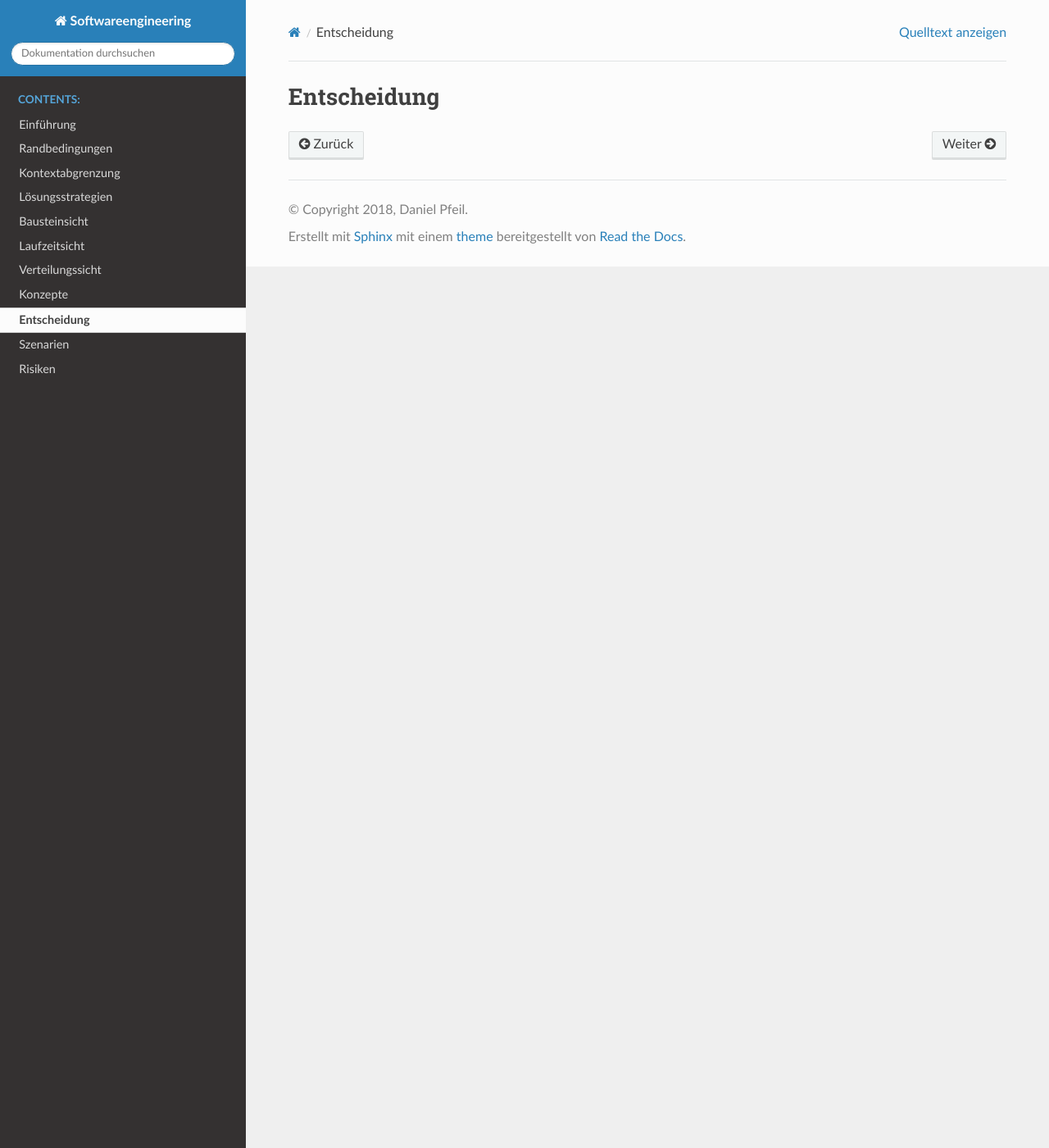
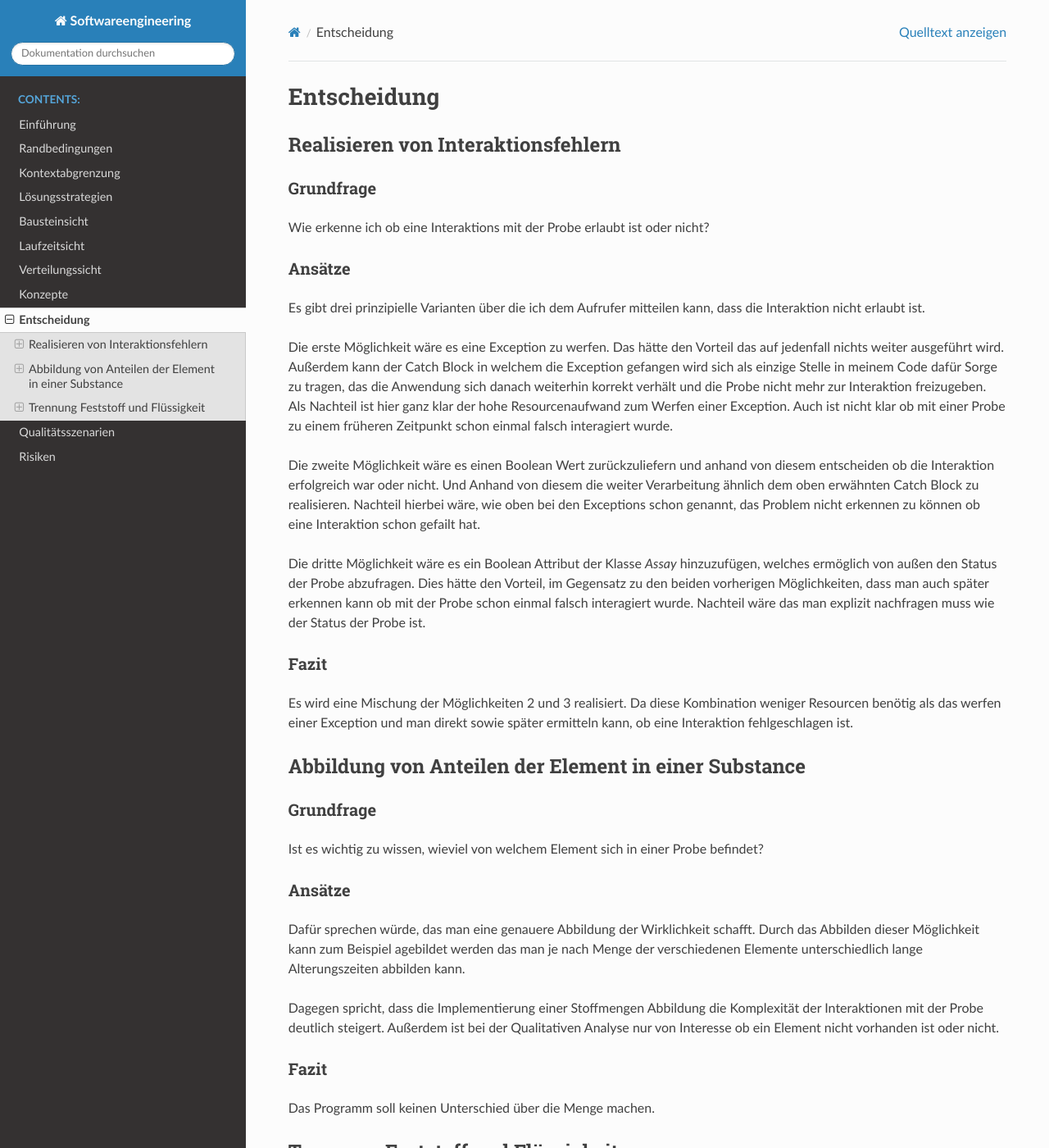
Before and after one commit to pfeilda/softwareengineeringProjekt, a Sphinx documentation site: the page built from Documentation/Design/Entscheidung.rst, in a window 1280 px wide and 1400 px high. Shown: the whole window at 82% size. Built offline with Sphinx 7.4.7 and the Read the Docs theme 2.0.0, drawn with Linux system fonts in a browser that asks for light colours; some of the changed text lies outside the part shown.

Commit message:
improved for presentation of actual state

```diff
--- a/Documentation/Design/Entscheidung.rst
+++ b/Documentation/Design/Entscheidung.rst
@@ -1,2 +1,92 @@
 Entscheidung
 ============
+
+Realisieren von Interaktionsfehlern
+###################################
+
+Grundfrage
+**********
+
+Wie erkenne ich ob eine Interaktions mit der Probe erlaubt ist oder nicht?
+
+Ansätze
+*******
+
+Es gibt drei prinzipielle Varianten über die ich dem Aufrufer mitteilen kann, dass die Interaktion nicht erlaubt ist.
+
+Die erste Möglichkeit wäre es eine Exception zu werfen. Das hätte den Vorteil das auf jedenfall nichts weiter ausgeführt
+wird. Außerdem kann der Catch Block in welchem die Exception gefangen wird sich als einzige Stelle in meinem Code dafür
+Sorge zu tragen, das die Anwendung sich danach weiterhin korrekt verhält und die Probe nicht mehr zur Interaktion
+freizugeben. Als Nachteil ist hier ganz klar der hohe Resourcenaufwand zum Werfen einer Exception. Auch ist nicht klar
+ob mit einer Probe zu einem früheren Zeitpunkt schon einmal falsch interagiert wurde.
+
+Die zweite Möglichkeit wäre es einen Boolean Wert zurückzuliefern und anhand von diesem entscheiden ob die Interaktion
+erfolgreich war oder nicht. Und Anhand von diesem die weiter Verarbeitung ähnlich dem oben erwähnten Catch Block zu
+realisieren. Nachteil hierbei wäre, wie oben bei den Exceptions schon genannt, das Problem nicht erkennen zu können ob
+eine Interaktion schon gefailt hat.
+
+Die dritte Möglichkeit wäre es ein Boolean Attribut der Klasse `Assay` hinzuzufügen, welches ermöglich von außen den
+Status der Probe abzufragen. Dies hätte den Vorteil, im Gegensatz zu den beiden vorherigen Möglichkeiten, dass man
+auch später erkennen kann ob mit der Probe schon einmal falsch interagiert wurde. Nachteil wäre das man explizit
+nachfragen muss wie der Status der Probe ist.
+
+Fazit
+*****
+
+Es wird eine Mischung der Möglichkeiten 2 und 3 realisiert. Da diese Kombination weniger Resourcen benötig als das
+werfen einer Exception und man direkt sowie später ermitteln kann, ob eine Interaktion fehlgeschlagen ist.
+
+
+Abbildung von Anteilen der Element in einer Substance
+#####################################################
+
+Grundfrage
+**********
+
+Ist es wichtig zu wissen, wieviel von welchem Element sich in einer Probe befindet?
+
+Ansätze
+*******
+
+Dafür sprechen würde, das man eine genauere Abbildung der Wirklichkeit schafft. Durch das Abbilden dieser Möglichkeit
+kann zum Beispiel agebildet werden das man je nach Menge der verschiedenen Elemente unterschiedlich lange
+Alterungszeiten abbilden kann.
+
+Dagegen spricht, dass die Implementierung einer Stoffmengen Abbildung die Komplexität der Interaktionen mit der Probe
+deutlich steigert. Außerdem ist bei der Qualitativen Analyse nur von Interesse ob ein Element nicht vorhanden ist oder
+nicht.
+
+Fazit
+*****
+
+Das Programm soll keinen Unterschied über die Menge machen.
+
+
+Trennung Feststoff und Flüssigkeit
+##################################
+
+Grundfrage
+**********
+
+Wie sollen Feststoffe von Flüssigkeiten getrennt werden?
+
+Ansätze
+*******
+
+Die Zentrifuge bzw. Filter soll die Stoffe trennen können. Das Problem ist, das ich man nicht weiß wie genau die Stoffe
+in Verbindung stehen.
+
+Eine Möglichkeit wäre es einen Double Wert im SubstanceContainer zu Speichern welcher angibt wie homogen die Mischung
+aus Feststoffen und Flüssigkeit ist. Bei 0 sind die Teilchen der Flüssigkeit und des Feststoffes eine homogene Mischung.
+Bei 1 sind die Teilchen perfekt voneinander geschieden. Wenn der Wert 1 beträgt soll es eine Funktion geben welche
+die Flüssigkeit und die Festteilchen voneinander trennt und zwei SubstanceContainer mit der Flüssigkeit bzw. des
+Festteilchens.
+
+Eine andere wäre es direkt beim Alterungsprozess zwei SubstanceContainer zu erstellen. Diese enthalten jeweils die
+Hälfte der Substanz des Ausgangs SubstanzContainer. Mit der Zeit wir bei dem einen SubstanzContainer der Feststoff
+weniger und die Flüssigkeit mehr und beim anderen Container umgekehrt.
+
+Fazit
+*****
+
+Da es keine Unterscheidung nach Menge gibt bleibt nur die erste Möglichkeit als Lösung.
--- a/Documentation/Design/Szenarien.rst
+++ b/Documentation/Design/Szenarien.rst
@@ -1,2 +1,2 @@
-Szenarien
-=========
+Qualitätsszenarien
+==================
```
Also changed, not shown: Documentation/Design/Bausteinsicht.rst (+44 -1 lines), Documentation/Design/Laufzeitsicht.rst (+16 -0 lines), Documentation/Design/Bausteinsicht/1Ebene-AJB.png (added), Documentation/Design/Bausteinsicht/2Ebene-Analysis.png (added), Documentation/Design/Bausteinsicht/2Ebene-Particles.png (added), Documentation/Design/Bausteinsicht/2Ebene-equipment.png (added), Documentation/Design/Bausteinsicht/2Ebene-miscellaneous.png (added), Documentation/Design/Bausteinsicht/3Ebene-equipment-SubstanceContainer.png (added), Documentation/Design/Bausteinsicht/3Ebene-parts-ExternalReagent.png (added), Documentation/Design/Laufzeitsicht/MarkElementAsFound.png (added), Documentation/Design/Laufzeitsicht/alterAssay.png (added), Documentation/Design/Laufzeitsicht/generateAnalysis.png (added), Documentation/Design/Risiken.rst (line endings or trailing spaces), 1 other file.
